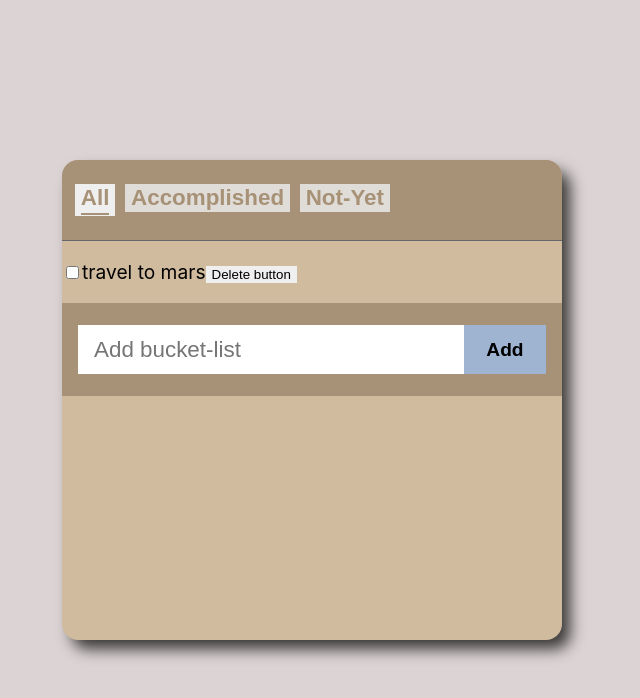
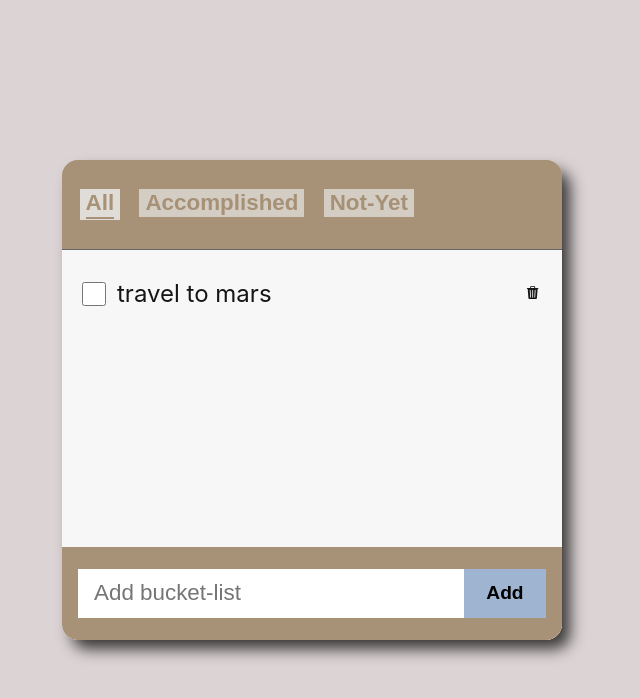
Before and after one commit to jin1401/bucket-list, a React (Create React App) app: page / in a window 1280 px wide. Shown: the top 698 px of the page, without its empty margins (328-968 px from the left). Built offline with nearby package versions, Linux system fonts and the light colour scheme.

Commit message:
style: styled List.css

```diff
--- a/package.json
+++ b/package.json
@@ -8,6 +8,7 @@
     "@testing-library/user-event": "^13.2.1",
     "react": "^18.2.0",
     "react-dom": "^18.2.0",
+    "react-icons": "^5.0.1",
     "react-scripts": "5.0.1",
     "uuid": "^9.0.1",
     "web-vitals": "^2.1.0"
--- a/src/components/Bucketlist/Bucketlist.module.css
+++ b/src/components/Bucketlist/Bucketlist.module.css
@@ -1,13 +1,12 @@
-.continaer {
-    diaplay: flex;
-    felx-direction: column;
-
+.container {
+    display: flex;
+    flex-direction: column;
     min-height: 0;
     height: 100%;
     background-color: var(--color-white);
 }
 
 .list {
+    flex: 1 1 auto;
     overflow-y: auto;
-    flex: 1 1 auto;
 }
--- a/src/components/Header/Header.jsx
+++ b/src/components/Header/Header.jsx
@@ -6,7 +6,8 @@ export default function Header({filters, filter, onFilterChange}) {
     <header className={styles.header}>
       <ul className={styles.filters}>
         {filters.map((value, index) => (
-          <li key={index} >
+          <li key={index}
+          className={styles.filter} >
             <button className={`${styles.filter} ${filter === value && styles.selected}`}
             onClick={() => onFilterChange(value)}>
             {value}
--- a/src/components/List/List.jsx
+++ b/src/components/List/List.jsx
@@ -1,4 +1,6 @@
 import React from 'react';
+import styles from './List.module.css'
+import { BsFillTrash3Fill } from "react-icons/bs";
 
 export default function List({list, onChange, onDelete}) {
   const {id, text, status} = list;
@@ -8,10 +10,11 @@ export default function List({list, onChange, onDelete}) {
   }
   const handleDelete = () => onDelete(list);
   return (
-    <li key={id}>
-      <input type='checkbox' id='checkbox' checked={status === 'accomplished'} onChange={handleChange} />
-      <label htmlFor='checkbox'>{text}</label>
-      <button onClick={handleDelete}>Delete button</button>
+    <li key={id} className={styles.list}>
+      <input className={styles.checkbox} type='checkbox' id='checkbox' checked={status === 'accomplished'} onChange={handleChange} />
+      <label className={styles.text} htmlFor='checkbox'>{text}</label>
+      <button
+      className={styles.button} onClick={handleDelete}><BsFillTrash3Fill /></button>
     </li>
   );
 }
--- /dev/null
+++ b/src/components/List/List.module.css
@@ -0,0 +1,31 @@
+.list {
+    display: flex;
+    justify-content: space-between;
+    align-items: center;
+    padding: 0.5rem 1rem;
+    margin: 0.1rem 0;
+    color: var(--color-text);
+}
+
+.checkbox {
+    width: 1.5rem;
+    height: 1.5rem;
+}
+
+.text {
+    flex: 1 1 0%;
+    margin-left: 0.5rem;
+    font-size: 1.5rem;
+}
+
+.button {
+    width: 26px;
+    height: 26px;
+    transition: all 150ms ease-out;
+    color: var(--color-text);
+    background-color: transparent;
+}
+
+.button:hover {
+    transform: scale(1.2);
+}
--- a/src/index.css
+++ b/src/index.css
@@ -5,6 +5,7 @@
     --color-accent: #9eb4d1;
     --color-grey: #65656b;
     --color-white: #f7f7f7;
+    --color-text: #161515;
 }
 
 body {
```
Also changed, not shown: .pnp.cjs, 1 other file (tests, documents, lock files or other folders).
